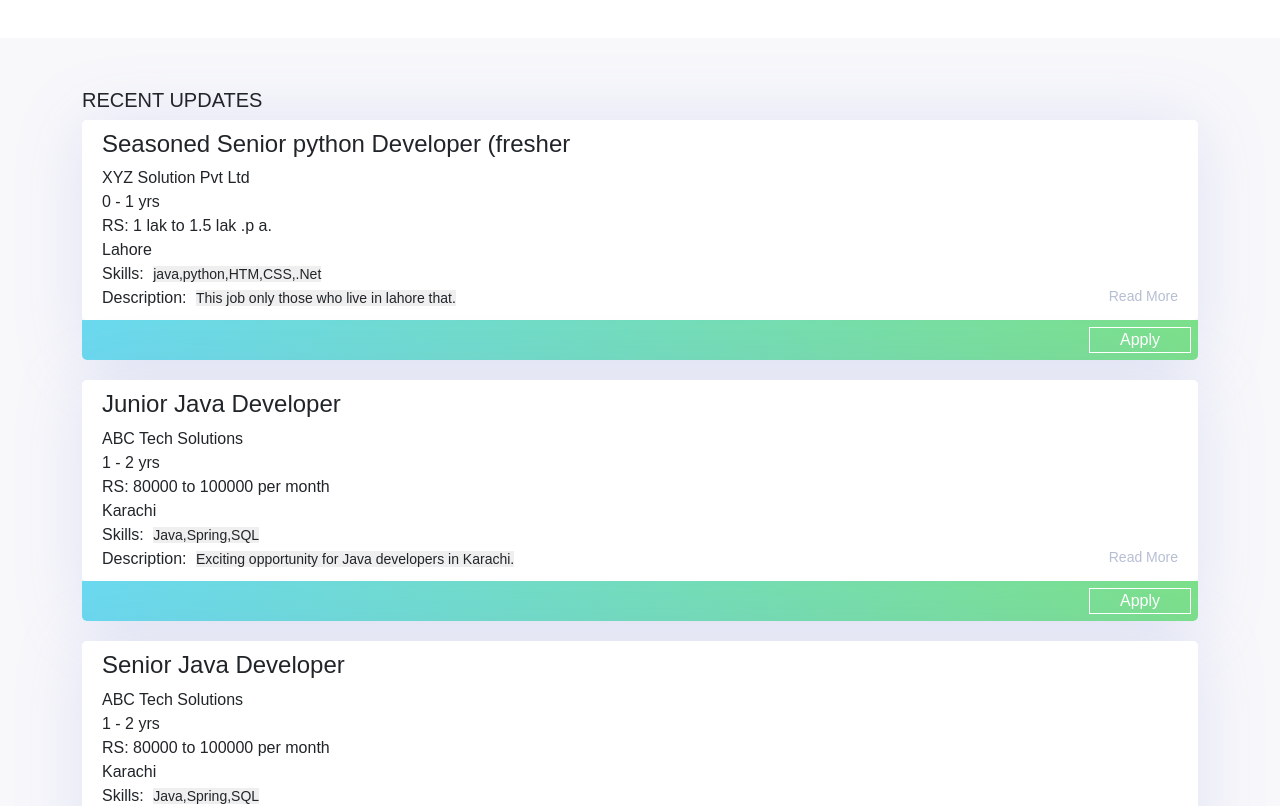
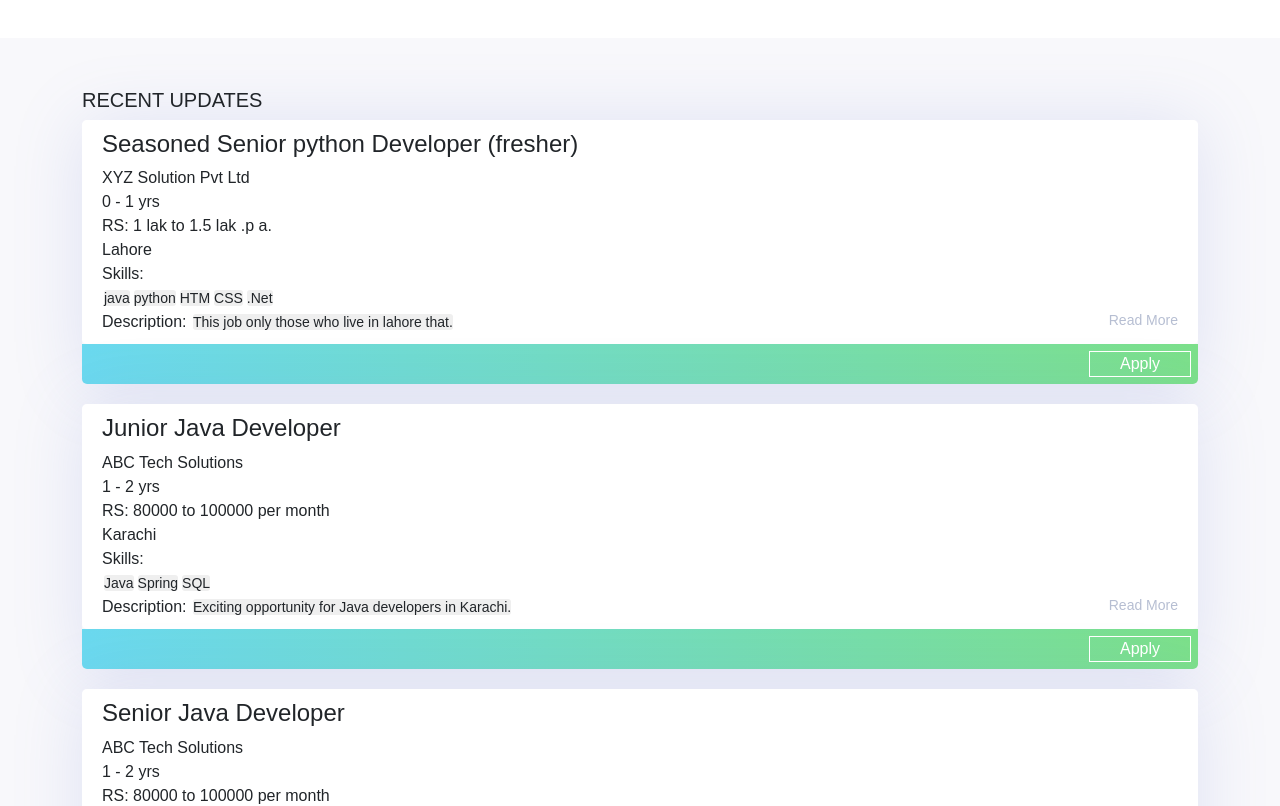
Before and after one commit to mBilalVirk/job-portal, a React (Vite) app: page / in a window 1280 px wide. Shown: the part 1020-1826 px from the top of the page. Built offline with nearby package versions, Linux system fonts and the light colour scheme.

Commit message:
some changes in jobs

```diff
--- a/src/App.css
+++ b/src/App.css
@@ -110,13 +110,15 @@ h3::before {
   padding: 10px 20px;
   border-radius: 5px;
 
+
 }
 
 .job-update small {
-  margin-top: 5px;
-  margin-right: 10px;
+
   background: #efefef;
-  margin: 0 5px;
+  margin: 0 2px;
+  border-radius: 3px;
+
 }
 
 .job-update p {
--- a/src/components/jobs/Jobs.jsx
+++ b/src/components/jobs/Jobs.jsx
@@ -44,9 +44,17 @@ function Jobs() {
                 <p>{job.Experience}</p>
                 <p>{job.Salary}</p>
                 <p>{job.Location}</p>
-                <p>
+                {/* <p>
                   Skills: <small>{job.Skills}</small>
-                </p>
+                </p> */}
+                <p>Skills:</p>
+                {/* Split skills by comma and render each in a separate <p> */}
+                {job.Skills.split(",").map((skill, idx) => (
+                  <small key={idx} className="skill">
+                    {skill.trim()}
+                  </small>
+                ))}
+                <p></p>
                 <p>
                   Description:{" "}
                   <small>
--- a/src/components/jobs/job.jsx
+++ b/src/components/jobs/job.jsx
@@ -1,6 +1,6 @@
 const jobs = [
   {
-    Title: "Seasoned Senior python Developer (fresher",
+    Title: "Seasoned Senior python Developer (fresher)",
     Company: "XYZ Solution Pvt Ltd",
     Experience: "0 - 1 yrs",
     Salary: "RS: 1 lak to 1.5 lak .p a.",
```
